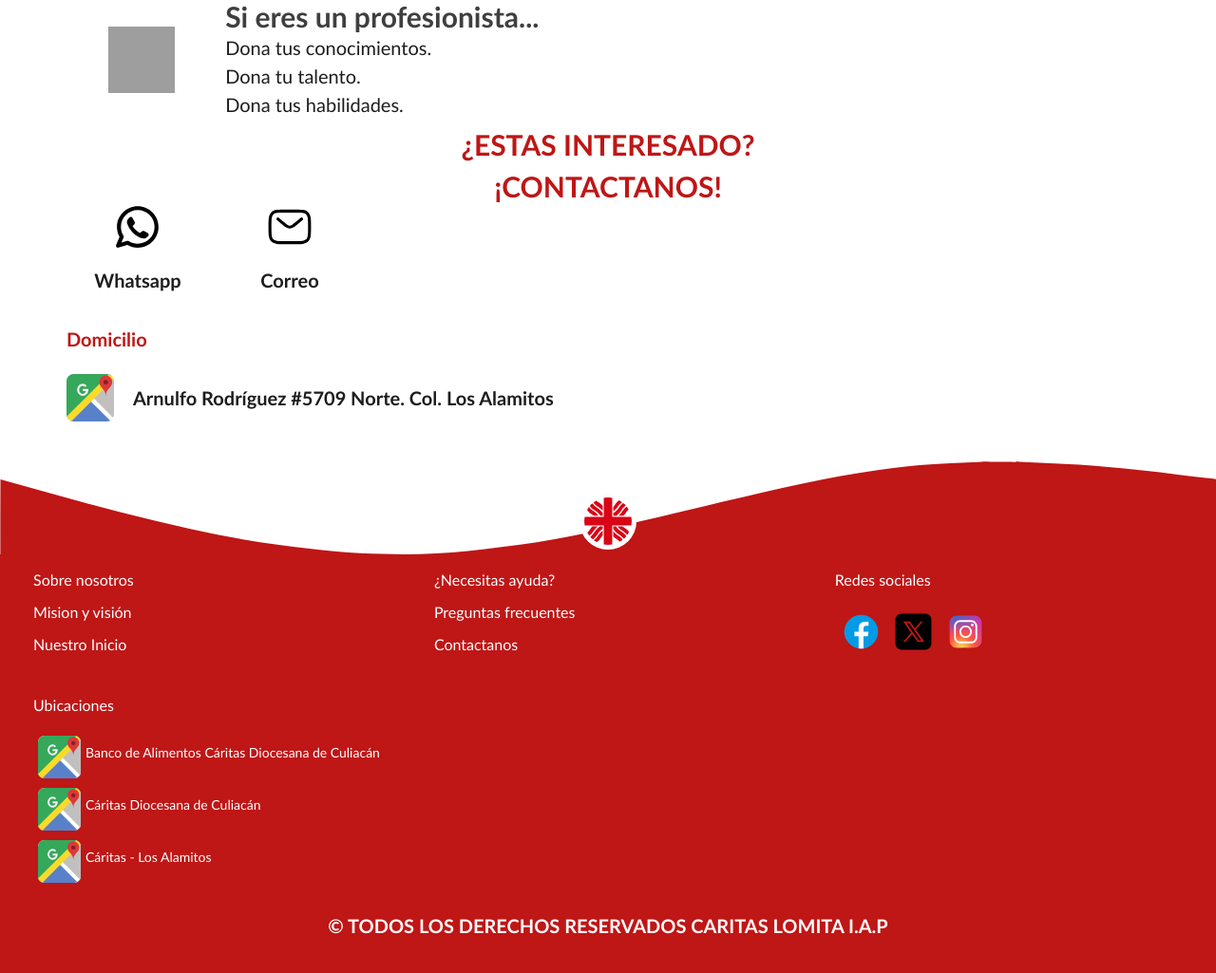
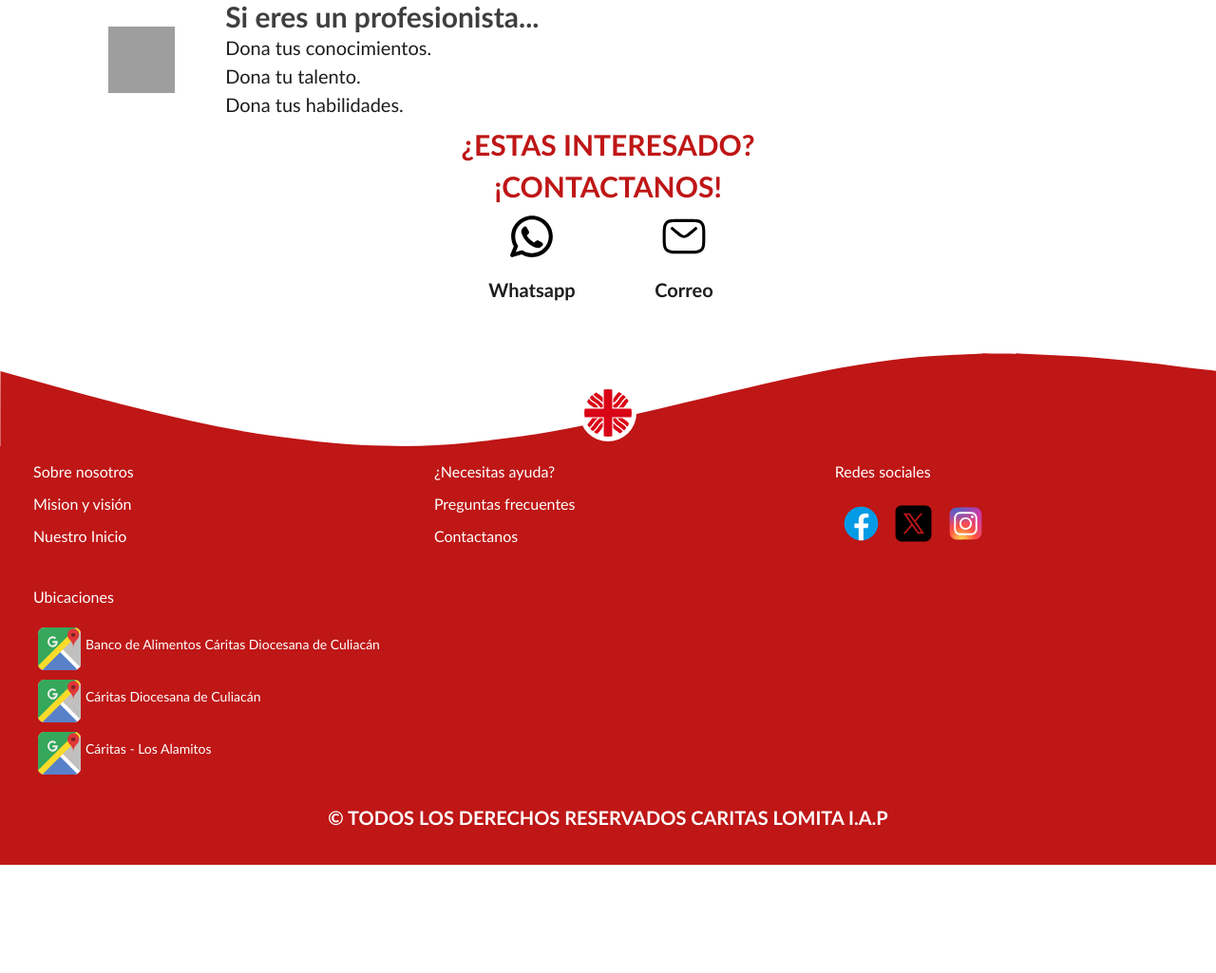
Before and after one commit to JoseArLoLo/Caritas, a PHP site: page /ayuda.php in a window 1280 px wide. Shown: the part 553-1578 px from the top of the page at 95% size. After the commit the page ends 1464 px from the top, so only its background shows below. Run offline with PHP 8.4, Linux system fonts and the light colour scheme; grey boxes are pictures that could not be loaded.

Commit message:
Errores corregidos en como ayudar

```diff
--- a/ayuda.php
+++ b/ayuda.php
@@ -72,7 +72,7 @@ incluirTemplate('header');
             <div class="informacion-atencion">
                 <h2 style="margin-top:1rem" class="subtitulo-center-rojo">¿Estas interesado?</h2>
                 <h2 style="margin-top:1rem" class="subtitulo-center-rojo">¡Contactanos!</h2>
-                <div class="medios">
+                <div class="medios medios-esp">
                     <a class="atencion-contenido atencion-contenido-logo" href="https://wa.me/526671726395"> <img class="icono_atencion" src="/svg/whatsapp.svg" alt="icono whatsapp">
                         <p class="atencion-contenido">Whatsapp</p>
                     </a>
@@ -80,11 +80,6 @@ incluirTemplate('header');
                         <p class="atencion-contenido">Correo</p>
                     </a>
                 </div>
-                <p class="atencion-info">Domicilio</p>
-                <a class="atencion-contenido atencion-contenido-direccion" href="https://maps.app.goo.gl/TU9w52Au6AXRFa297">
-                    <img loading="lazy" src="/svg/ubicacion.svg" alt="ubicacion-icon">
-                    <p>Arnulfo Rodríguez #5709 Norte. Col. Los Alamitos</p>
-                </a>
             </div>
         </div>
 
--- a/src/scss/layout/_informacion_atencion.scss
+++ b/src/scss/layout/_informacion_atencion.scss
@@ -45,6 +45,14 @@ div.informacion-atencion {
         .atencion-contenido {
             text-align: center;
         }
+        &.medios-esp {
+            display: flex;
+            justify-content: center;
+            align-items: center;
+            margin-top: 1rem;
+            max-width: unset;
+            flex-wrap: wrap;
+        }
     }
 
     img.icono_atencion {
```
Also changed, not shown: build/css/app.css, 1 other file.
